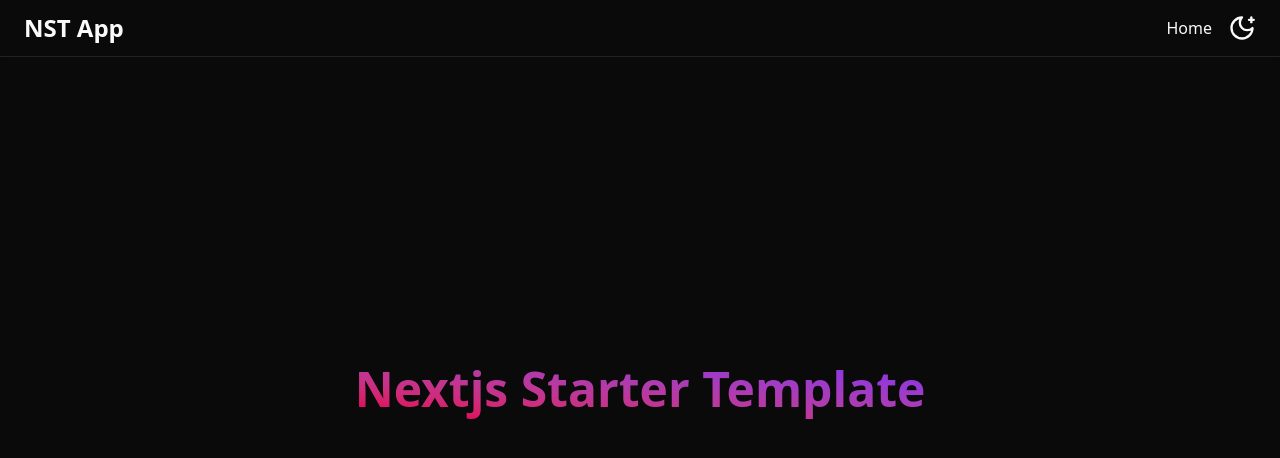
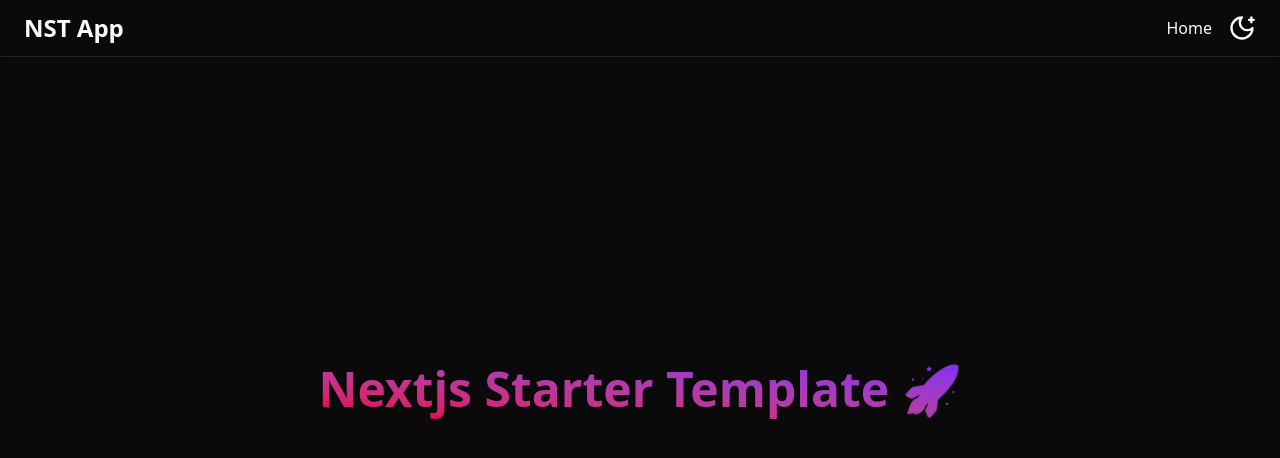
Before and after one commit to MrSaikatS/connected-fsweb-v0, a Next.js app: page / in a window 1280 px wide. Shown: the top 458 px of the page. Built offline with nearby package versions, Linux system fonts and the light colour scheme.

Commit message:
project route architecture init

```diff
--- a/package.json
+++ b/package.json
@@ -8,7 +8,7 @@
     "build": "next lint && next build",
     "start": "next start",
     "lint": "next lint",
-    "prod": "rm -rf .next && next build && next start"
+    "prod": "rm -rf .next && next lint && next build && next start"
   },
   "dependencies": {
     "class-variance-authority": "0.7.1",
--- /dev/null
+++ b/src/app/(application)/layout.tsx
@@ -0,0 +1,14 @@
+import Header from "@/components/Header/Header";
+import { LayoutProps } from "@/lib/types";
+
+const ApplicationLayout = ({ children }: LayoutProps) => {
+  return (
+    <>
+      <Header appName="NST App" />
+
+      <main className="container mx-auto px-6 py-3">{children}</main>
+    </>
+  );
+};
+
+export default ApplicationLayout;
--- a/src/app/page.tsx
+++ b/src/app/(application)/page.tsx
@@ -11,7 +11,7 @@ const page = () => {
       <section className="grid h-[80dvh] place-items-center">
         <div className="bg-gradient-to-tr from-rose-600 to-violet-600 bg-clip-text p-2">
           <span className="text-5xl font-bold text-transparent">
-            Nextjs Starter Template
+            Nextjs Starter Template 🚀
           </span>
         </div>
       </section>
--- a/src/app/layout.tsx
+++ b/src/app/layout.tsx
@@ -1,9 +1,8 @@
-import Header from "@/components/Header/Header";
 import ThemeProvider from "@/components/ThemeProvider";
-import { RootLayoutProps } from "@/lib/types";
+import { LayoutProps } from "@/lib/types";
 import "./globals.css";
 
-const RootLayout = ({ children }: RootLayoutProps) => {
+const RootLayout = ({ children }: LayoutProps) => {
   return (
     <html
       lang="en"
@@ -13,9 +12,11 @@ const RootLayout = ({ children }: RootLayoutProps) => {
           attribute={"class"}
           defaultTheme="dark"
           enableSystem={false}>
-          <Header appName="NST App" />
+          {/*  */}
 
-          <main className="container mx-auto px-6 py-3">{children}</main>
+          {children}
+
+          {/*  */}
         </ThemeProvider>
       </body>
     </html>
--- a/src/lib/types.ts
+++ b/src/lib/types.ts
@@ -1,6 +1,6 @@
 import { ReactNode } from "react";
 
-export type RootLayoutProps = Readonly<{
+export type LayoutProps = Readonly<{
   children: ReactNode;
 }>;
 
```
